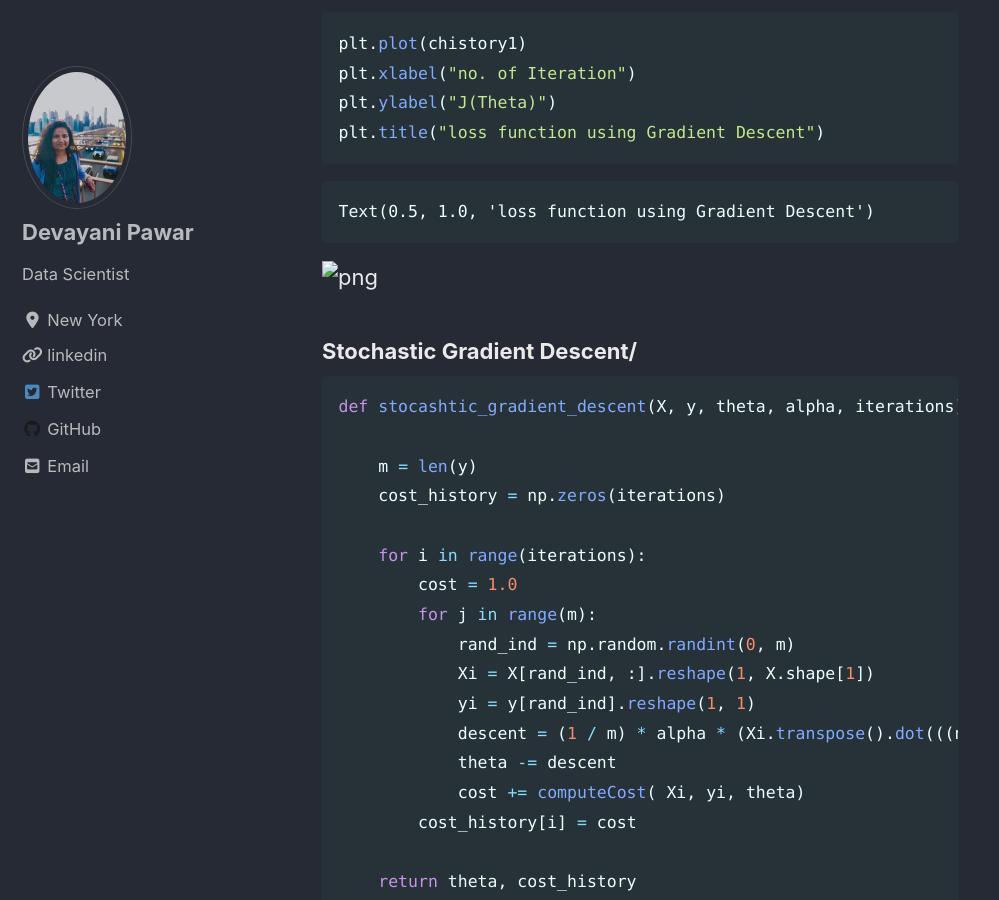
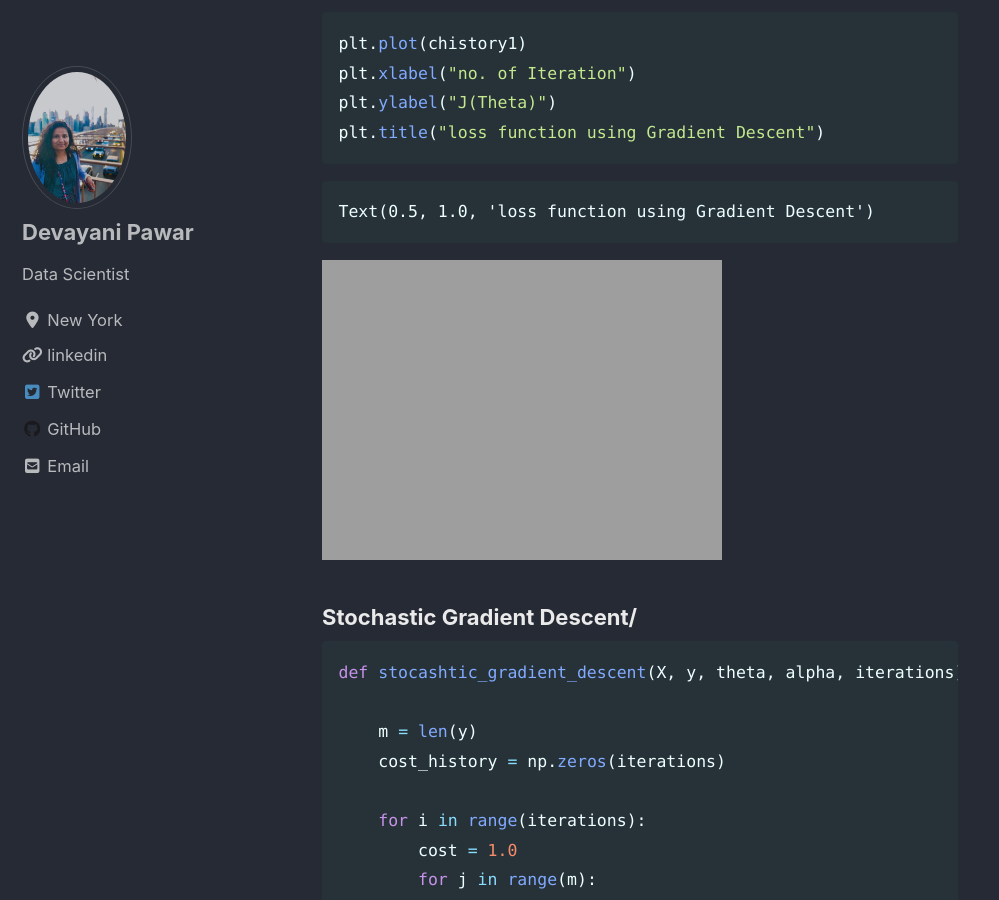
Before and after one commit to devayanipowar/devayanipowar.github.io, a Jekyll site: the page built from _posts/2020-07-22-GradientDescent.md, in a window 1280 px wide and 900 px high, scrolled down 2893 px. Shown: the whole window, without its empty margins (0-999 px from the left). Built offline with Jekyll 4.4.1, drawn with Linux system fonts in a browser that asks for light colours; cached includes are drawn as plain includes; nearby versions of some CDN libraries.

Commit message:
updating images

```diff
--- a/_posts/2020-07-22-GradientDescent.md
+++ b/_posts/2020-07-22-GradientDescent.md
@@ -125,9 +125,7 @@
     Text(0.5, 1.0, 'loss function using Gradient Descent')
 
 
-
-
-![png](/GradientDescent_files/GradientDescent_12_1.png)
+<img src="{{ site.url }}{{ site.baseurl }}/images/GradientDescent_12_1" alt="loss function using Gradient Descent">
 
 
 ### Stochastic Gradient Descent/
```
Also changed, not shown: images/GradientDescent_12_1.png (renamed from _posts/GradientDescent_files/GradientDescent_12_1.png), images/GradientDescent_16_1.png (renamed from _posts/GradientDescent_files/GradientDescent_16_1.png), images/GradientDescent_24_1.png (renamed from _posts/GradientDescent_files/GradientDescent_24_1.png), images/GradientDescent_25_1.png (renamed from _posts/GradientDescent_files/GradientDescent_25_1.png), images/GradientDescent_35_1.png (renamed from _posts/GradientDescent_files/GradientDescent_35_1.png).
